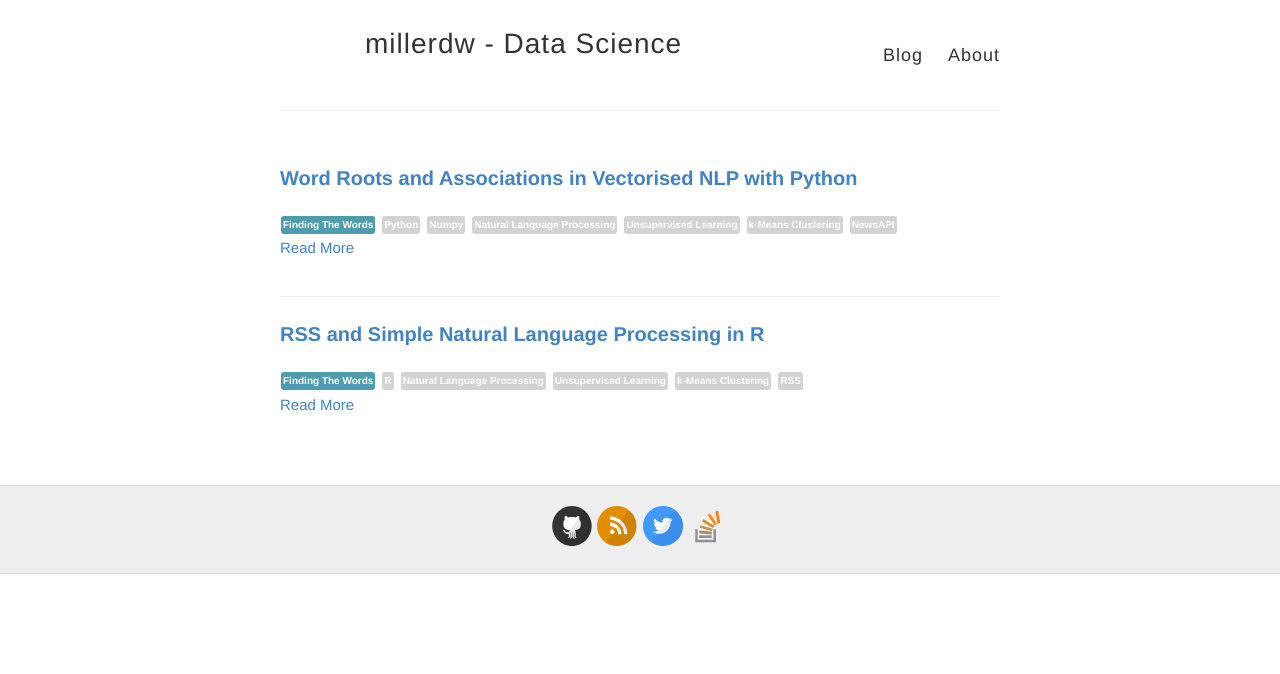
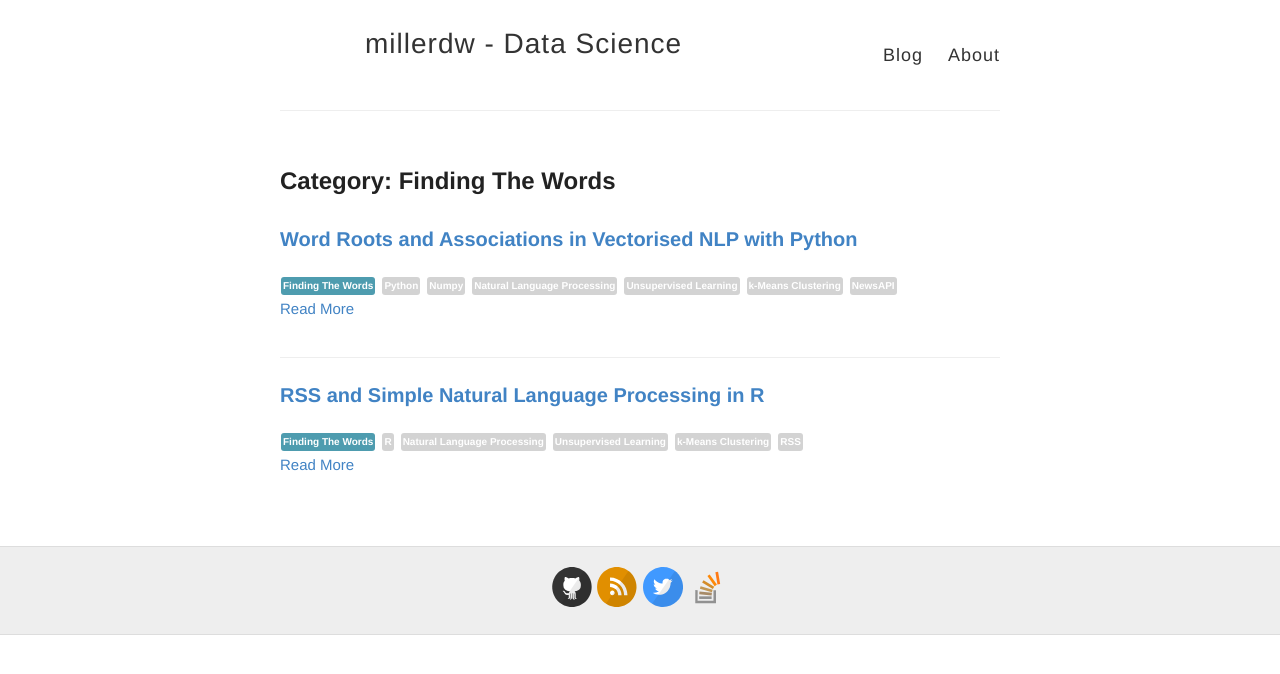
Before and after one commit to millerdw/millerdw.github.io, a Jekyll site: the page built from tag/Finding The Words.md, in a window 1280 px wide. Shown: the top 674 px of the page. Built offline with Jekyll 4.4.1, drawn with Linux system fonts in a browser that asks for light colours.

Commit message:
Update category.html

```diff
--- a/_layouts/category.html
+++ b/_layouts/category.html
@@ -1,6 +1,8 @@
 ---
 layout: default
 ---
+
+<h2>Category: {{ page.title }}</h2>
 
 <div class="posts">
   {% for post in site.posts %}
```
